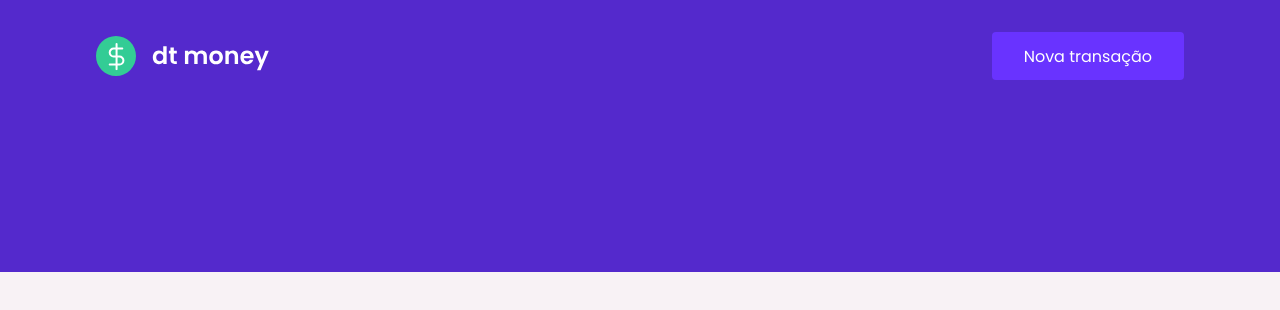
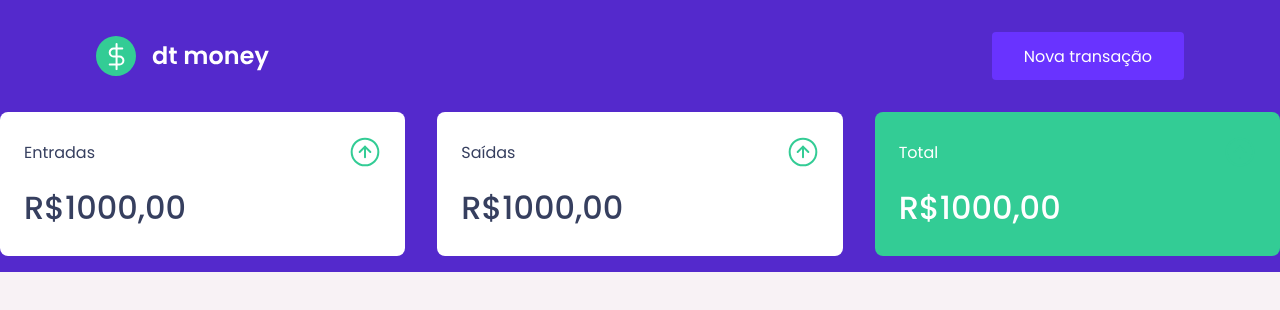
Before and after one commit to SamuelMenecucci/dtmoney-without-create-react-app, a React app: page / in a window 1280 px wide. Shown: the top 310 px of the page. Built offline with nearby package versions, Linux system fonts and the light colour scheme.

Commit message:
created component summary

```diff
--- a/src/App.tsx
+++ b/src/App.tsx
@@ -1,10 +1,12 @@
 import { Header } from "./components/Header";
+import { Summary } from "./components/Summary";
 import { GlobalStyle } from "./styles/global";
 
 export function App() {
   return (
     <>
       <Header />
+      <Summary />
       <GlobalStyle />
     </>
   );
--- /dev/null
+++ b/src/components/Summary/index.tsx
@@ -0,0 +1,32 @@
+import incomeImg from "../../assets/entradas.svg";
+import { Container } from "./styles";
+
+export function Summary() {
+  return (
+    <Container>
+      <div>
+        <header>
+          <p>Entradas</p>
+          <img src={incomeImg} alt="" />
+        </header>
+        <strong>R$1000,00</strong>
+      </div>
+
+      <div>
+        <header>
+          <p>Saídas</p>
+          <img src={incomeImg} alt="" />
+        </header>
+        <strong>R$1000,00</strong>
+      </div>
+
+      <div className="highlight-background">
+        <header>
+          <p>Total</p>
+          <img src={incomeImg} alt="" />
+        </header>
+        <strong>R$1000,00</strong>
+      </div>
+    </Container>
+  );
+}
--- /dev/null
+++ b/src/components/Summary/styles.ts
@@ -0,0 +1,34 @@
+import styled from "styled-components";
+
+export const Container = styled.div`
+  display: grid;
+  grid-template-columns: repeat(3, 1fr);
+  gap: 2rem;
+  margin-top: -10rem;
+
+  div {
+    background: var(--shape);
+    padding: 1.5rem;
+    border-radius: 0.5rem;
+    color: var(--text-title);
+
+    header {
+      display: flex;
+      align-items: center;
+      justify-content: space-between;
+    }
+
+    strong {
+      display: block;
+      margin-top: 1rem;
+      font-size: 2rem;
+      font-weight: 500;
+      line-height: 3rem;
+    }
+
+    &.highlight-background {
+      background: var(--green);
+      color: white;
+    }
+  }
+`;
```
